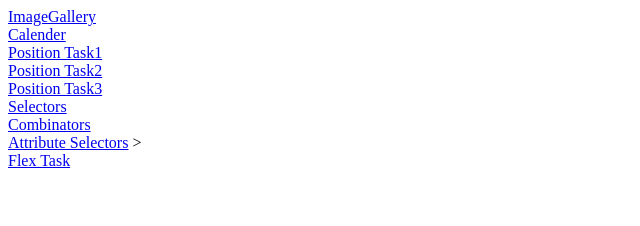
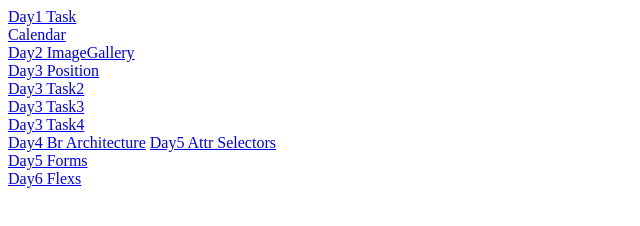
Before and after one commit to eshwarmasna/Css-Tasks, a plain HTML site: page index.html in a window 1280 px wide. Shown: the whole page, without its empty margins (0-640 px from the left). Drawn offline with Linux system fonts and the light colour scheme.

Commit message:
Css Task Updated

```diff
--- a/index.html
+++ b/index.html
@@ -6,24 +6,23 @@
     <title>Main</title>
   </head>
   <body>
-    <a href="./ImageGallery.html" class="name">ImageGallery</a><br /><a
-      href="./Calendars.html"
-      class="name"
-      >Calender</a
-    ><br />
-    <a href="./MasPos.html" class="name">Position Task1</a><br /><a
-      href="./Pos.html"
-      class="name"
-      >Position Task2</a
-    ><br /><a href="./Positions.html" class="name">Position Task3</a><br /><a
-      href="./Selectors.html"
-      class="name"
-      >Selectors</a
-    ><br /><a href="./Combinators.html" class="name">Combinators</a><br /><a
-      href="./AttSel.htm"
-      class="name"
-      >Attribute Selectors</a
-    >
-    ><br /><a href="./FlexProp.htm">Flex Task</a>
+    <a href="./Day1Css/Selectors.html">Day1 Task</a><br />
+    <a href="./Day2/Calendars.html">Calendar</a><br /><a
+      href="./Day2/ImageGallery.html"
+      >Day2 ImageGallery</a
+    ><br /><a href="./Day3/ImagePos.html">Day3 Position</a><br /><a
+      href="./Day3/MasPos.html"
+      >Day3 Task2 </a
+    ><br /><a href="./Day3/Pos.html">Day3 Task3</a><br /><a
+      href="./Day3/Positions.html"
+      >Day3 Task4</a
+    ><br /><a href="./Day4/Architecture.html">Day4 Br Architecture</a>
+    <a href="./Day5/AttSel.htm">Day5 Attr Selectors</a><br /><a
+      href="./Day5/Combinators.html"
+    ></a
+    > <a href="./Day5/FormsUsA.html"> Day5 Forms </a><br /><a
+      href="./Day6/FlexProp.htm"
+      >Day6 Flexs
+    </a>
   </body>
 </html>
```
Also changed, not shown: Day2/ImageGallery.html (renamed from ImageGallery.html, +9 -11 lines), Day3/ImagePos.html (renamed from ImagePos.html, +7 -7 lines), Day1Css/Selectors.html (renamed from Selectors.html), Day2/Calendars.html (renamed from Calendars.html), Day3/MasPos.html (renamed from MasPos.html), Day3/Pos.html (renamed from Pos.html), Day3/Positions.html (renamed from Positions.html), Day4/Architecture.html (renamed from Architecture.html), Day5/AttSel.htm (renamed from AttSel.htm), Day5/Combinators.html (renamed from Combinators.html), Day5/FormsUsA.html (renamed from FormsUsA.html), Day6/FlexProp.htm (renamed from FlexProp.htm).
